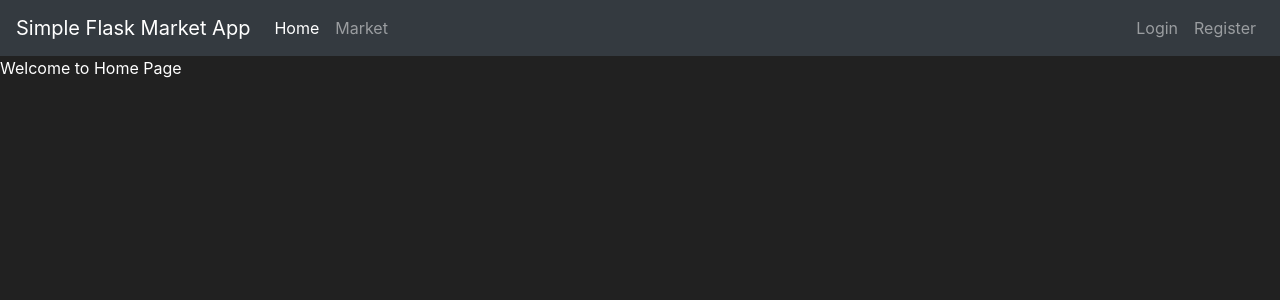
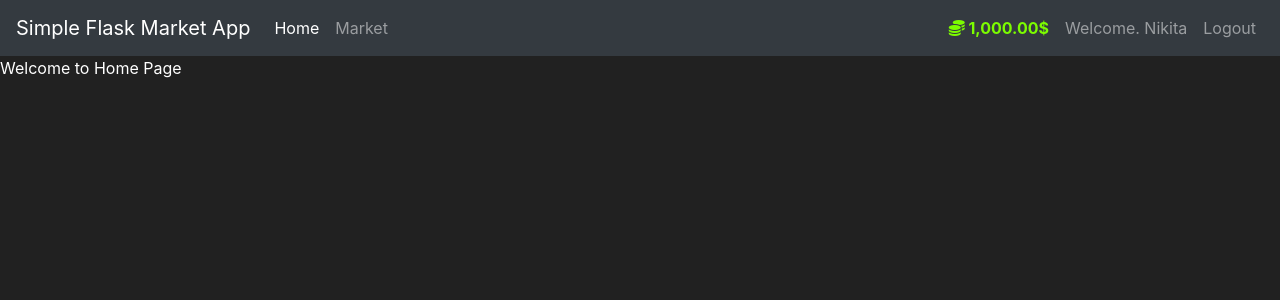
Before and after one commit to petrenkonikita112263/Flask_First_Real_Project, a Flask app: page / in a window 1280 px wide. Shown: the top 300 px of the page. Run offline with Flask 2, Linux system fonts and the light colour scheme; a user stored in the database is signed in; some libraries are stand-ins or nearby versions.

Commit message:
Improved lookout of the page.
If the user is authenticated, he|she can see it's budget in prettify mode thanks to property in User class.
Also the greetings, and the logout link(without redirecting). If the visitor new he|she needs to create the account first.

```diff
--- a/market/models.py
+++ b/market/models.py
@@ -25,6 +25,13 @@ class User(app_db.Model, UserMixin):
     def password(self, value):
         self.user_pd = bcrypt.generate_password_hash(value).decode("utf-8")
 
+    @property
+    def budget_prettify(self):
+        if (len(str(self.budget))) >= 4:
+            return "{:,.2f}$".format(self.budget)
+        else:
+            return f"{self.budget}$"
+
     def check_password(self, input_password):
         return bcrypt.check_password_hash(self.user_pd, input_password)
 
--- a/market/templates/base.html
+++ b/market/templates/base.html
@@ -27,14 +27,31 @@
                     <a class="nav-link" href="{{ url_for('market_page') }}">Market</a>
                 </li>
                 </ul>
+              {% if current_user.is_authenticated %}
                 <ul class="navbar-nav">
+                    <li class="nav-item">
+                        <a class="nav-link" style="color: lawngreen; font-weight: bold;">
+                            <i class="fas fa-coins"></i>
+                            {{ current_user.budget_prettify }}
+                        </a>
+                    </li>
+                    <li class="nav-item">
+                        <a class="nav-link">Welcome. {{ current_user.username }}</a>
+                    </li>
+                    <li class="nav-item">
+                        <a class="nav-link" href="#">Logout</a>
+                    </li>
+                </ul>
+              {% else %}
+                  <ul class="navbar-nav">
                     <li class="nav-item">
                         <a class="nav-link" href="{{ url_for('log_in_page') }}">Login</a>
                     </li>
                     <li class="nav-item">
                         <a class="nav-link" href="{{ url_for('register_page') }}">Register</a>
                     </li>
-                </ul>
+                  </ul>
+              {% endif %}
           </div>
       </nav>
       <!-- Future Content here -->
```
